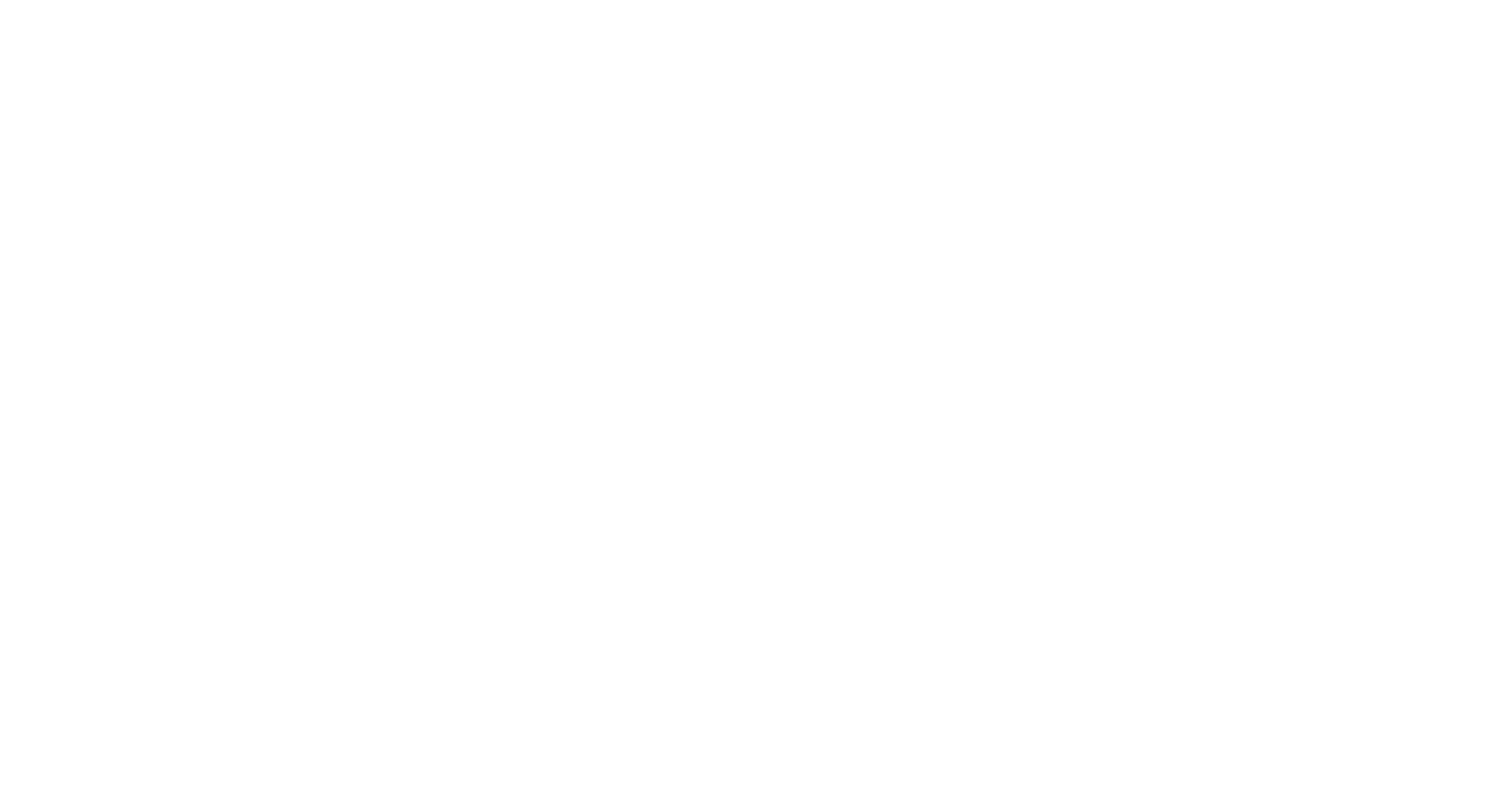
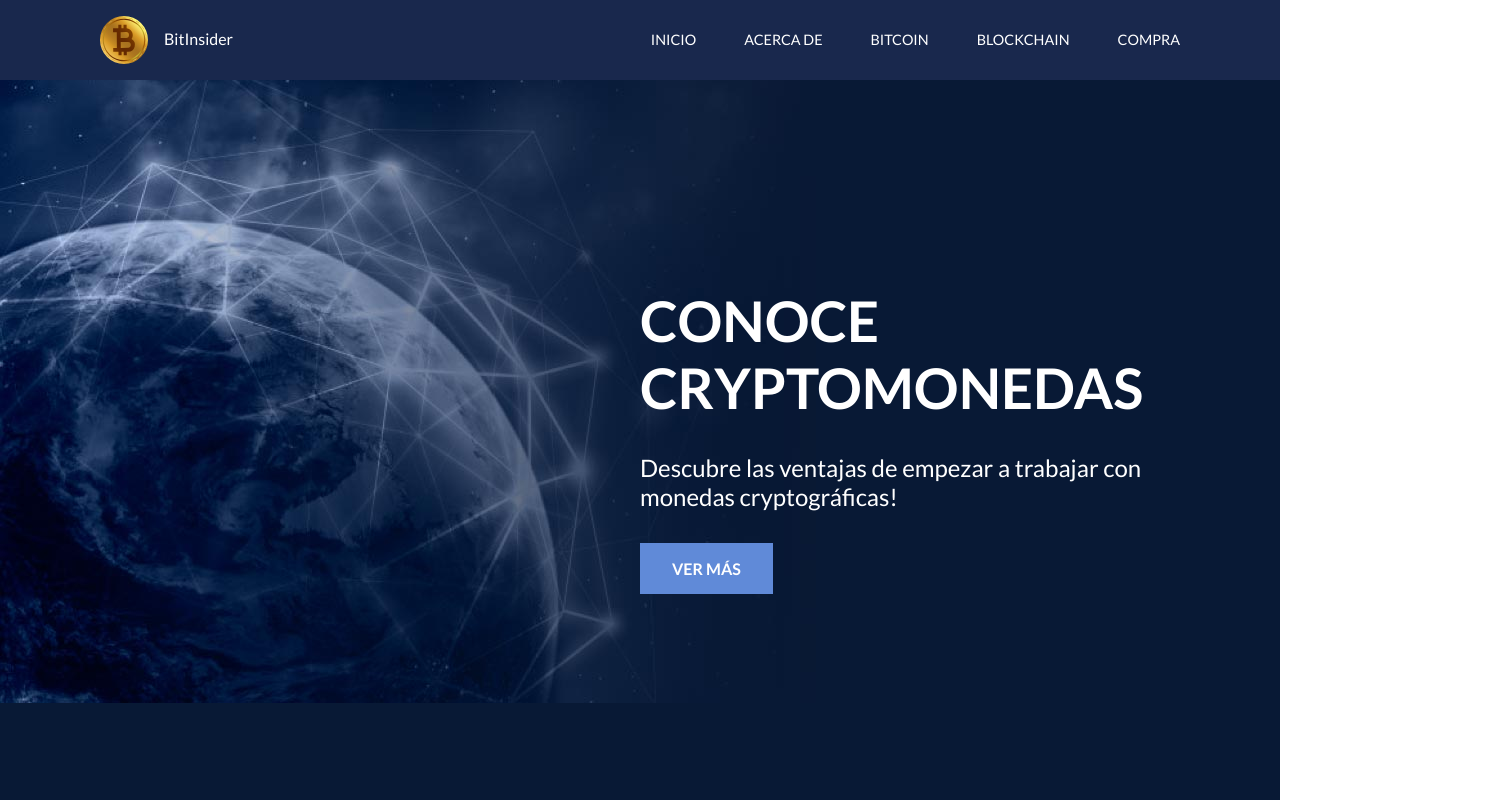
Before and after one commit to mitri-dvp/diseno-pagina-web-cryptomonedas, a plain HTML site: page index.html in a window 1280 px wide. Shown: the top 800 px of the page, 1502 px wide, since content can reach past the window. Drawn offline with Linux system fonts and the light colour scheme.

Commit message:
Página web cryptomonedas finalizada version desktop

```diff
--- a/css/style.css
+++ b/css/style.css
@@ -0,0 +1,163 @@
+@import url('https://fonts.googleapis.com/css2?family=Lato:wght@300;400;700&display=swap');
+* {
+  margin: 0;
+  padding: 0;
+  box-sizing: border-box;
+}
+html,
+body {
+  scroll-behavior: smooth;
+  scroll-padding-top: 5rem;
+  font-family: 'Lato', 'Segoe UI', Tahoma, Geneva, Verdana, sans-serif;
+  --dsektop_width: 1080px;
+}
+
+img {
+  max-height: 100%;
+}
+a {
+  color: inherit;
+  text-decoration: none;
+  height: 100%;
+  cursor: pointer;
+}
+
+section h1 {
+  font-size: 2rem;
+  text-transform: uppercase;
+}
+section p {
+  font-size: 1.25rem;
+}
+section > div {
+  padding: 3rem;
+  display: flex;
+  gap: 5rem;
+  max-width: var(--dsektop_width);
+  margin: auto;
+}
+section > div .content,
+section > div img {
+  width: 100%;
+  height: 100%;
+}
+section > div .content {
+  align-self: center;
+}
+section > div .content p {
+  line-height: 2rem;
+  letter-spacing: 0.02rem;
+  margin-bottom: 1rem;
+}
+section > div .content  h1 {
+  margin-bottom: 2rem;
+  text-align: center;
+}
+section:nth-child(odd) {
+  background-color: #f4f4f4;
+}
+
+.colors {
+  color: #608ad8;
+  color: #19284d;
+}
+
+/* HEADER */
+.header_container {
+  height: 5rem;
+  padding: 1rem 3rem;
+  background-color: #608ad8;
+  background-color: #19284d;
+  color: #fff;
+  position: fixed;
+  top: 0;
+  width: 100%;
+}
+.header_content {
+  height: 100%;
+  display: flex;
+  align-items: center;
+  justify-content: space-between;
+  max-width: var(--dsektop_width);
+  margin: auto;
+}
+.header_content nav {
+  height: 100%;
+  align-items: center;
+  display: flex;
+  gap: 3rem;
+  text-transform: uppercase;
+  font-size: 0.9rem;
+}
+.header_content nav a {
+  display: flex;
+  align-items: center;
+  border-bottom: 2px solid transparent;
+  transition: border 0.2s;
+}
+.header_content nav a:hover {
+  border-bottom: 2px solid;
+}
+.header_content .image_container {
+  display: flex;
+  align-items: center;
+}
+.header_content .image_container img {
+}
+.header_content .image_container span {
+  margin-left: 1rem;
+  transform: translateY(-10%);
+}
+
+
+/* HERO */
+section.hero {
+  min-height: 100vh;
+  background-color: #19284d;
+  background-color: #081935;
+  background-image: url('../assets/hero.jpg');
+  background-repeat: no-repeat;
+  padding-top: 5rem;
+  color: #fff;
+  display: flex;
+  justify-content: center;
+  align-items: center;
+}
+
+.hero .content {
+  margin-left: auto;
+  width: 50%;
+  margin-right: 3rem;
+  display: grid;
+  gap: 2rem;
+}
+
+.hero .content h1 {
+  font-size: 3.5rem;
+  text-transform: uppercase;
+}
+.hero .content p {
+  font-size: 1.5rem;
+}
+.hero .content a {
+  background-color: #608ad8;
+  width: max-content;
+  padding: 1rem 2rem;
+  text-transform: uppercase;
+  font-weight: bold;
+  transition: background-color 0.2s;
+}
+
+.hero .content a:hover {
+  background-color: #3064c4;
+}
+
+
+/* FOOTER */
+footer {
+  height: 5rem;
+  background-color: #19284d;
+  color: #fff;
+  padding: 2rem;
+  text-align: center;
+}
--- a/index.html
+++ b/index.html
@@ -4,10 +4,88 @@
   <meta charset="UTF-8">
   <meta http-equiv="X-UA-Compatible" content="IE=edge">
   <meta name="viewport" content="width=device-width, initial-scale=1.0">
-  <title>Cryptomonedas</title>
+  <title>BitInsider</title>
   <link rel="stylesheet" href="./css/style.css">
+  <link rel="icon" href="./assets/icon.svg" type="image/x-icon">
 </head>
 <body>
+
+  <header class="header_container">
+    <div class="header_content">
+      <a href="#" class="image_container">
+        <img src="./assets/icon.svg" alt="icon">
+        <span>BitInsider</span>
+      </a>
+      <nav>
+        <a href="#">inicio</a>
+        <a href="#about">acerca de</a>
+        <a href="#bitcoin">bitcoin</a>
+        <a href="#blockchain">blockchain</a>
+        <a href="#buy">compra</a>
+      </nav>
+    </div>
+  </header>
+
+  <main>
+    <section class="hero">
+      <div class="content">
+        <h1>Conoce Cryptomonedas</h1>
+        <p>Descubre las ventajas de empezar a trabajar con monedas cryptográficas!</p>
+        <a href="#about">Ver más</a>
+      </div>
+    </section>
+
+    <section class="about" id="about">
+      <div>
+        <img src="./assets/about.webp" alt="transacciones">
+        <div class="content">
+          <h1>¿Que son las criptomonedas?</h1>
+          <p>La palabra criptomoneda se refiere a un grupo de <strong>activos digitales</strong> donde las transacciones se aseguran y verifican mediante <strong>criptografía</strong>, una práctica científica de codificación y decodificación de datos y verificar la transferencia de activos usando <strong>tecnologías de registro distribuido</strong>.</p>
+        </div>
+      </div>
+    </section>
+
+    <section class="bitcoin" id="bitcoin">
+      <div>
+        <div class="content">
+          <h1>¿Que es Bitcoin?</h1>
+          <p>Bitcoin es el primer sistema de pago y criptomonedas <strong>descentralizado</strong> exitoso del mundo, lanzado en <strong>2009</strong> por Satoshi Nakamoto.</p>
+          <p>Bitcoin es <strong>público</strong> y opera <strong>independientemente</strong> de cualquier <strong>entidad estatal</strong>.</p>
+          <p>Las <strong>transacciones</strong> se verifican <strong>digitalmente</strong> a través de un tipo de tecnología de contabilidad conocida como <strong>blockchain</strong> que no está vinculada a un servidor central, sino a una red global de computadoras.</p>
+          <p>Esto hace que las transacciones de bitcoins sean significativamente menos vulnerables al <strong>fraude</strong> o las <strong>devoluciones</strong> de cargo.</p>
+        </div>
+        <img src="./assets/bitcoin.jpeg" alt="bitcoin">
+      </div>
+    </section>
+
+    <section class="blockchain" id="blockchain">
+      <div>
+        <img src="./assets/blockchain.jpg" alt="blockchain">
+        <div class="content">
+          <h1>¿Que Blockchain?</h1>
+          <p>Blockchain, también conocida como "tecnología de libro mayor distribuido" permite <strong>verificar, almacenar y ordenar</strong> las transacciones de criptomonedas de manera <strong>inmutable y transparente</strong>.</p>
+          <p>La <strong>inmutabilidad</strong> y la <strong>transparencia</strong> son credenciales de vital importancia para un sistema de pago que se <strong>verifica</strong> públicamente sin un tercero de confianza a cargo.</p>
+          <p>Siempre que se <strong>confirman</strong> y <strong>agregan</strong> nuevas transacciones al <strong>libro mayor</strong>, la red actualiza la copia del libro mayor de <strong>cada usuario</strong> para reflejar los últimos cambios.</p>
+        </div>
+      </div>
+    </section>
+
+    <section class="buy" id="buy">
+      <div>
+        <div class="content">
+          <h1>¿Cómo Comprar?</h1>
+          <p>¿Está <strong>entusiasmado</strong> con su potencial y desea <strong>comprar</strong> algunos?   <strong>Comprar</strong> criptomonedas se ha vuelto más <strong>fácil</strong> día a día.</p>
+          <p>Hoy en día, puede comprar bitcoins directamente en <strong>intercambios de cifrado</strong>, mercados <strong>peer-to-peer</strong>, cajeros automáticos de <strong>Bitcoin</strong>, entre otros.</p>
+          <p>Una de las formas más <strong>fáciles</strong> de comprar bitcoins es a través de una <strong>billetera en línea</strong> en forma de <strong>plataforma de intercambio</strong>.</p>
+        </div>
+        <img src="./assets/buy.jpg" alt="buy">
+      </div>
+    </section>
+  </main>
+
+  <footer>
+    2021 &copy; BitInsider.
+  </footer>
 
   <script src="./js/script.js"></script>
 </body>
```
Also changed, not shown: assets/about.webp (added), assets/bitcoin.jpeg (added), assets/blockchain.jpg (added), assets/buy.jpg (added), assets/coin.svg (added), assets/hero.jpg (added), assets/icon.svg (added), 1 other file.
